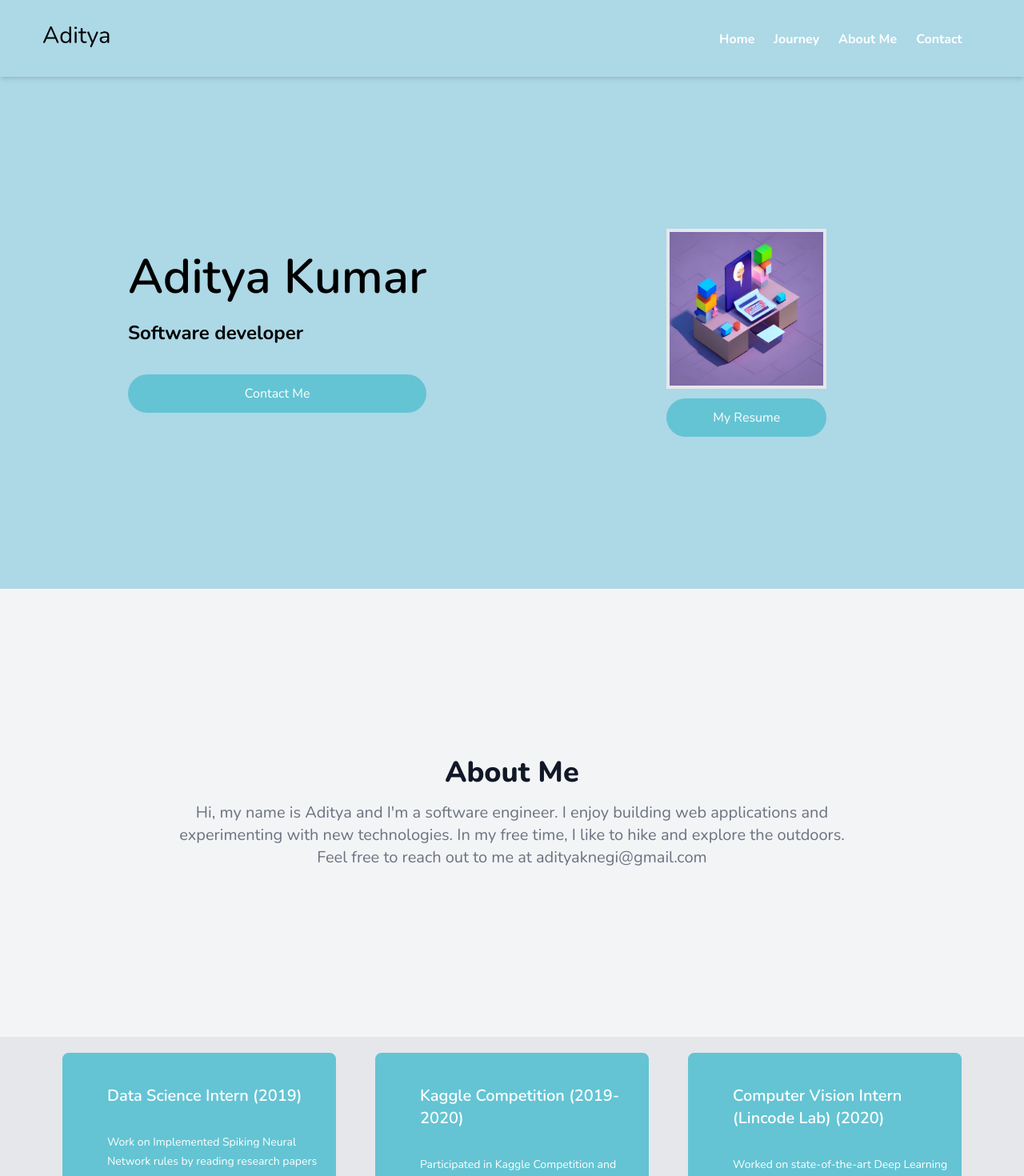
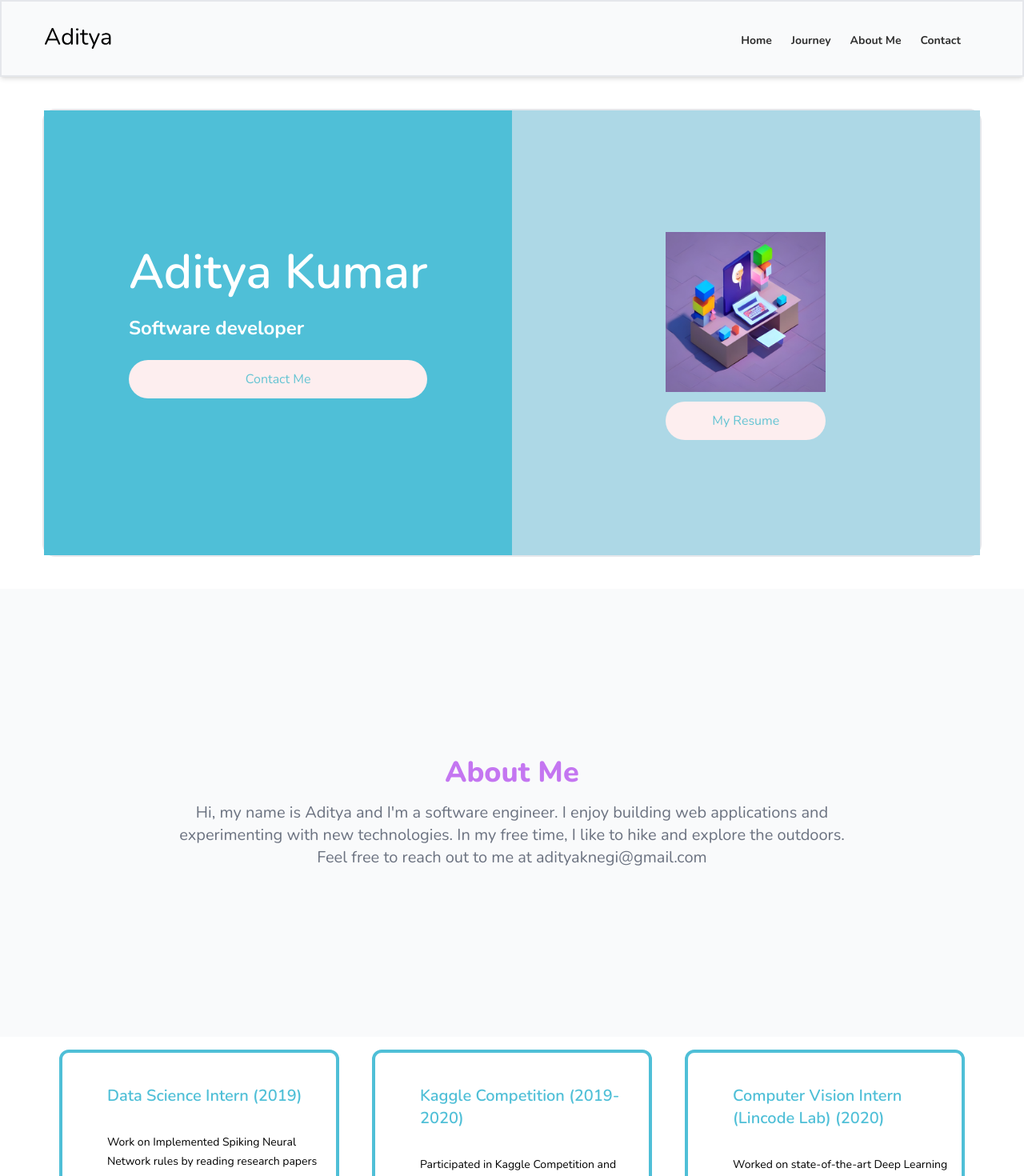
Before and after one commit to adityaknegi/myPortfolio, a Next.js app in the folder ui/: page / in a window 1280 px wide. Shown: the top 1470 px of the page at 80% size. Built offline with nearby package versions, Linux system fonts and the light colour scheme; what tailwindcss-rtl would draw is missing.

Commit message:
updated profolio

```diff
--- a/ui/components/Footer/Footer.js
+++ b/ui/components/Footer/Footer.js
@@ -4,7 +4,7 @@ import Container from '@/atoms/Container'
 
 export default function Footer({ className }) {
 	return (
-		<footer className={`text-gray-600 text-sm overflow-hidden md:pt-20 md:pb-14 py-10 ${className}`}>
+		<footer className={`text-gray-600 text-sm overflow-hidden md:pt-20 md:pb-14 py-10  ${className}`}>
 			<Container type='type0' className='px-4 md:px-0'>
 				<div className="font-Nunito font-normal text-sm text-monochromatic pt-6 text-center">
 					Designed and developed with ❤ by Aditya Kumar 2023
--- a/ui/components/HomePage/AboutMe.js
+++ b/ui/components/HomePage/AboutMe.js
@@ -5,10 +5,10 @@ import Section from '@/molecules/Section'
 
 export default function Home(props) {
   return (
-   <Section className={'py-12 h-70vh flex items-center bg-gray-100'} bgColor={'bg-gray-100"'} id="aboutMe">
+   <Section className={'py-12 h-70vh flex items-center bg-gray-50 bg-[#c476f11a] rounder-2xl'} bgColor={'bg-gray-100"'} id="aboutMe">
    <div className="max-w-4xl mx-auto px-4 sm:px-6 lg:px-8">
         <div className="text-center">
-          <Heading type ={'h2'} className="text-3xl font-extrabold text-gray-900 sm:text-4xl">
+          <Heading type ={'h2'} className="text-3xl font-extrabold text-[#C476F1] sm:text-4xl">
             About Me
           </Heading>
 
--- a/ui/components/HomePage/Contact.js
+++ b/ui/components/HomePage/Contact.js
@@ -43,7 +43,7 @@ const handleSubmit = (event) => {
 
 
   return (
-    <Section className={'w-full'}  id="contact" bgColor='bg-gray-100'>
+    <Section className={'w-full '}  id="contact" bgColor='bg-gray-100'>
       <div className="flex flex-col pt-20 flex-center text-center p-10">
         <Heading type={'h1'} className="text-lg font-bold text-gray-700">Contact Me</Heading>
         <div className="mt-4 ">
--- a/ui/components/HomePage/Journey.js
+++ b/ui/components/HomePage/Journey.js
@@ -48,14 +48,14 @@ export default function Journey(props) {
   ]
   return (
 
-    <Section className={''}  bgColor='bg-gray-200' id="journey" >
+    <Section className={''}   id="journey" >
         <div className="grid grid-cols-1 md:grid-cols-2  lg:grid-cols-2 2lg:grid-cols-3 grid-flow-dense md:text-white md:pbt-20 place-items-center ">
                   { projectData.map((project, index)=>{
-                    return <Card  className='card   md:bg-primary-main  border-4  my-2 px-5 2lg:my-4 2lg:px-4 hover-rotate w-[300px] md:w-[350px] h-[240px] md:h-[350px] overflow-y-auto' key={index}>
+                    return <Card  className='card   bg-[#4fbfd70f]  border-4  my-2 px-5 2lg:my-4 2lg:px-4 hover-rotate w-[300px] md:w-[350px] h-[240px] md:h-[350px] overflow-y-auto border-[#4FBFD7]' key={index}>
                           <div className="md:front md:pl-10 md:pt-10 mt-4 md:mt-0">
-                            <Heading type={'h3'}> {project.name}</Heading>
+                            <Heading type={'h3'} className='text-[#4FBFD7]'> {project.name}</Heading>
                             </div>
-                            <div className="md:back md:pl-10 mt-4 md:mt-8 ">
+                            <div className="md:back md:pl-10 mt-4 md:mt-8 text-black ">
                               <Text type={'bodyStyleDefault'}>{project.description}</Text>
                             </div>
 
--- a/ui/components/HomePage/home.js
+++ b/ui/components/HomePage/home.js
@@ -7,28 +7,29 @@ import Section from '@/molecules/Section'
 
 export default function Home(props) {
   return (
-   <Section className={' pt-10 pb-10'} bgColor={'md:bg-primary-lightBlue  bg-primary-lightBlue text-white'} id="home">
-      <div className="flex flex-col md:flex-row	md:h-70vh " >
-                <div className='md:w-1/2 flex items-center md:bg-primary-lightBlue 	 '>
-                    <div className='flex flex-col  mx-auto my-auto'>
-                      <Heading type='h3' className='md:text-black text-2xl md:text-6xl'>Aditya Kumar</Heading>
-                      <Heading type='h5' className='md:text-black text-base md:text-2xl my-6'>Software developer</Heading>
-                      <Button type="largeAlternate" className="text-white mt-3 w-full bg-primary-main" onClick={()=>{
+   <Section className={' pt-10 pb-10  '}id="home">
+      <div className="flex flex-col md:flex-row	md:h-70vh   border-2 rounded-2xl" >
+            <div className='md:w-1/2 flex items-center  bg-[#4FBFD7] 	 border-2 border-[#4FBFD7] '>
+                <div className='flex flex-col  mt-5  mx-auto  md:my-auto'>
+                  <Heading type='h3' className='text-white text-2xl md:text-6xl'>Aditya Kumar</Heading>
+                  <Heading type='h5' className='text-white text-base md:text-2xl my-6'>Software developer</Heading>
+                  <Button type="largeAlternate" className="mb-6" onClick={()=>{
                     router.push('#contact')
                   }} >Contact Me</Button>
                 </div>
             </div>
-                <div className='md:w-1/2 m-2 md:m-0 md:bg-primary-lightBlue  flex items-center  '>
-                <div className='flex flex-col mx-auto my-auto'>
+
+            <div className='md:w-1/2  md:m-0 bg-primary-lightBlue  flex items-center  border-2 border-primary-lightBlue  '>
+              <div className='flex flex-col mx-auto my-auto '>
                 <Image
                             alt="hi"
                             src={`/images/aditya_resume.jpeg`}
                             width={200}
-                              className='border-4'
+                            className=' mt-8'
                             height={200}
                           />
 
-                    <Button type="largeAlternate" className="text-white mt-3 w-full bg-primary-main" onClick={()=>{
+                  <Button type="largeAlternate" className="mt-3 mb-6" onClick={()=>{
                       if (typeof window !== 'undefined') {
                         window.open('https://drive.google.com/file/d/1Sw02boTJqhv4HKW4PciBe54YYOaqofwr/view?usp=sharing', '_blank', 'noopener,noreferrer');
                       }
--- a/ui/components/common/header.js
+++ b/ui/components/common/header.js
@@ -1,85 +1,72 @@
-import { useEffect, useState } from "react";
-const { default: Logo } = require("atoms/Logo")
-import Link from 'next/link'
-import { useRouter } from "next/router";
-import Container from "@/atoms/Container";
+import React from 'react';
+import { useRouter } from 'next/router';
+import Link from 'next/link';
+import Container from '@/atoms/Container';
+import Logo from '@/atoms/Logo';
 
-const Header = ({  ...properties }) => {
+const Header = () => {
   const router = useRouter();
 
-    useEffect(() => {
-
-    },[])
 
 
   const menus = [
     {
-			label : 'Contact',
-			url : '#contact'
+      label: 'Contact',
+      url: '#contact',
     },
     {
-			label : 'About Me',
-			url : '#aboutMe'
+      label: 'About Me',
+      url: '#aboutMe',
     },
     {
-			label : 'Journey',
-			url : '#journey'
+      label: 'Journey',
+      url: '#journey',
     },
-        // {
-		// 	label : 'Skill',
-		// 	url : '#skill'
-		// },
     {
-			label : 'Home',
-			url : '#home'
+      label: 'Home',
+      url: '#home',
     },
+  ];
 
-	]
   return (
-        <>
-        <header className={`header w-full bg-primary-lightBlue h-24 md:h-20.25 relative  pt-2.5 md:py-6 z-20 hidden md:block shadow-md
-
-
-        `}>
+    <header
+      className={`header fixed top-0 w-full  h-24 md:h-20.25 relative  pt-2.5 md:py-6 z-50 shadow-md sticky border-2 bg-gray-50 `}
+    >
       <Container className='flex items-center justify-between py-2 '>
-
-                <div className="flex items-center justify-between container m-auto px-4 md:px-6 xl:px-0 ">
-
-                    <Link href={`/`}  className="w-2/12">
+        <div className='flex items-center justify-between container m-auto px-4 md:px-6 xl:px-0 '>
+          <Link href={`/`} className='w-2/12 hidden md:block'>
             <Logo
-                            desktopLogoClassName="hidden md:inline-block flex "
-                            mobileLogoClassName="inline-block md:hidden w-9"
-                            alt="portfolio Logo"
+              desktopLogoClassName='hidden md:inline-block flex '
+              mobileLogoClassName='inline-hidden md:hidden w-9'
+              alt='portfolio Logo'
               src={`/images/portfolio_logo.svg`}
               mobileLogoSrc={`/images/portfolio_logo.svg`}
               isMobileLogo={true}
-                            width="84"
-                            height="26"
-                            M_width="32"
-                            M_height="33"
+              width='84'
+              height='26'
+              M_width='32'
+              M_height='33'
             />
           </Link>
-                    <div  className="w-10/12 flex flex-row-reverse ">
-                        {
-                            menus.map((menu, index) => {
+          <div className='md:w-10/12 flex flex-row-reverse text-sm mt-5 md:mt-0 '>
+            {menus.map((menu, index) => {
               return (
                 <Link key={index} href={menu.url}>
-                                        <div className={`text-white hover-rotate mr-6 font-bold  ${router.asPath === menu.url ? 'md:active-border-bottom active-border-bottom ' : ''}`}>
+                  <div
+                    className={` hover-rotate mr-6 font-bold  ${
+                      router.asPath === menu.url ? 'md:active-border-bottom active-border-bottom ' : ''
+                    }`}
+                  >
                     {menu.label}
-                                            {}
                   </div>
                 </Link>
-                                )
-                            })
-                        }
-
+              );
+            })}
           </div>
-
         </div>
       </Container>
+    </header>
+  );
+};
 
-        </header>
-        </>
-    )
-}
 export default Header;
--- a/ui/package.json
+++ b/ui/package.json
@@ -3,7 +3,7 @@
     "version": "0.1.0",
     "private": true,
     "scripts": {
-        "dev": "env-cmd -f ./env/.env.development next dev -p 10002",
+        "dev": "env-cmd -f ./env/.env.development next dev -p 3000",
         "debug": "env-cmd -f ./env/.env.development NODE_OPTIONS='--inspect' next dev -p 4200",
         "build": "next build",
         "start": "next start -p 14025",
```
Also changed, not shown: 1 other file (tests, documents, lock files or other folders). Lines whose indentation alone changed are shown as unchanged.
